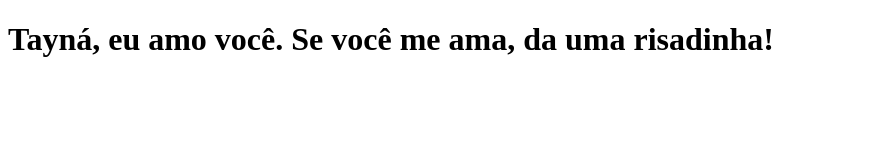
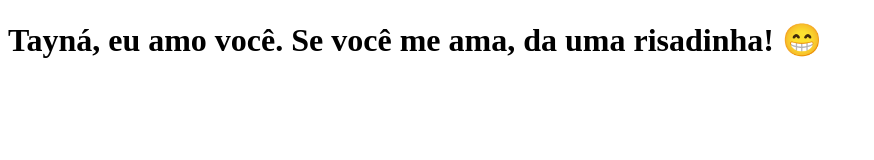
Before and after one commit to marlonbatista/clone-tabnews, a Next.js app: page / in a window 1280 px wide. Shown: the top 160 px of the page, without its empty margins (0-874 px from the left). Built offline with nearby package versions, Linux system fonts and the light colour scheme.

Commit message:
modifica frase

```diff
--- a/pages/index.js
+++ b/pages/index.js
@@ -1,5 +1,5 @@
 function Home() {
-    return <h1>Tayná, eu amo você. Se você me ama, da uma risadinha!</h1>
+    return <h1>Tayná, eu amo você. Se você me ama, da uma risadinha! 😁</h1>
 }
 
 export default Home;
```
